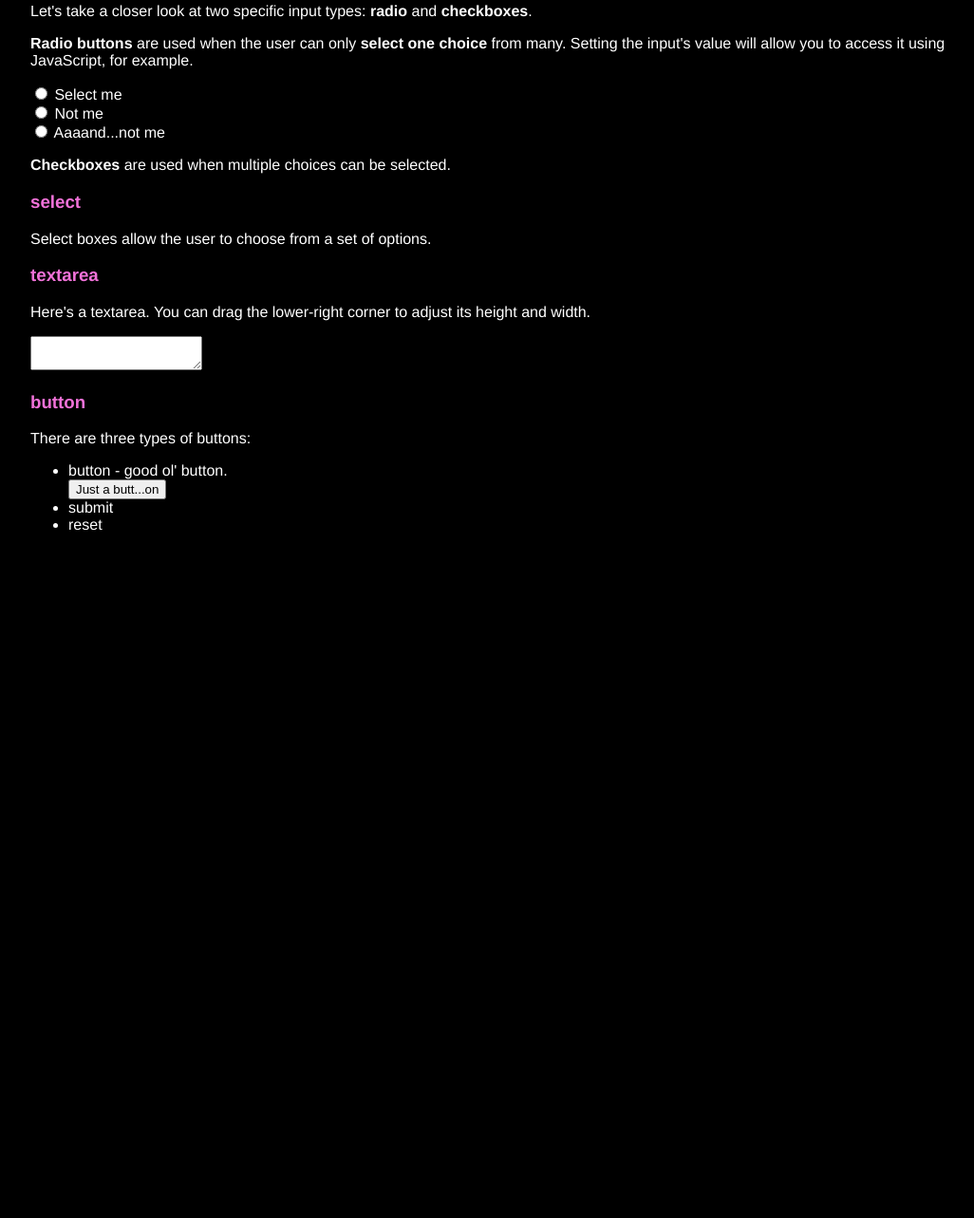
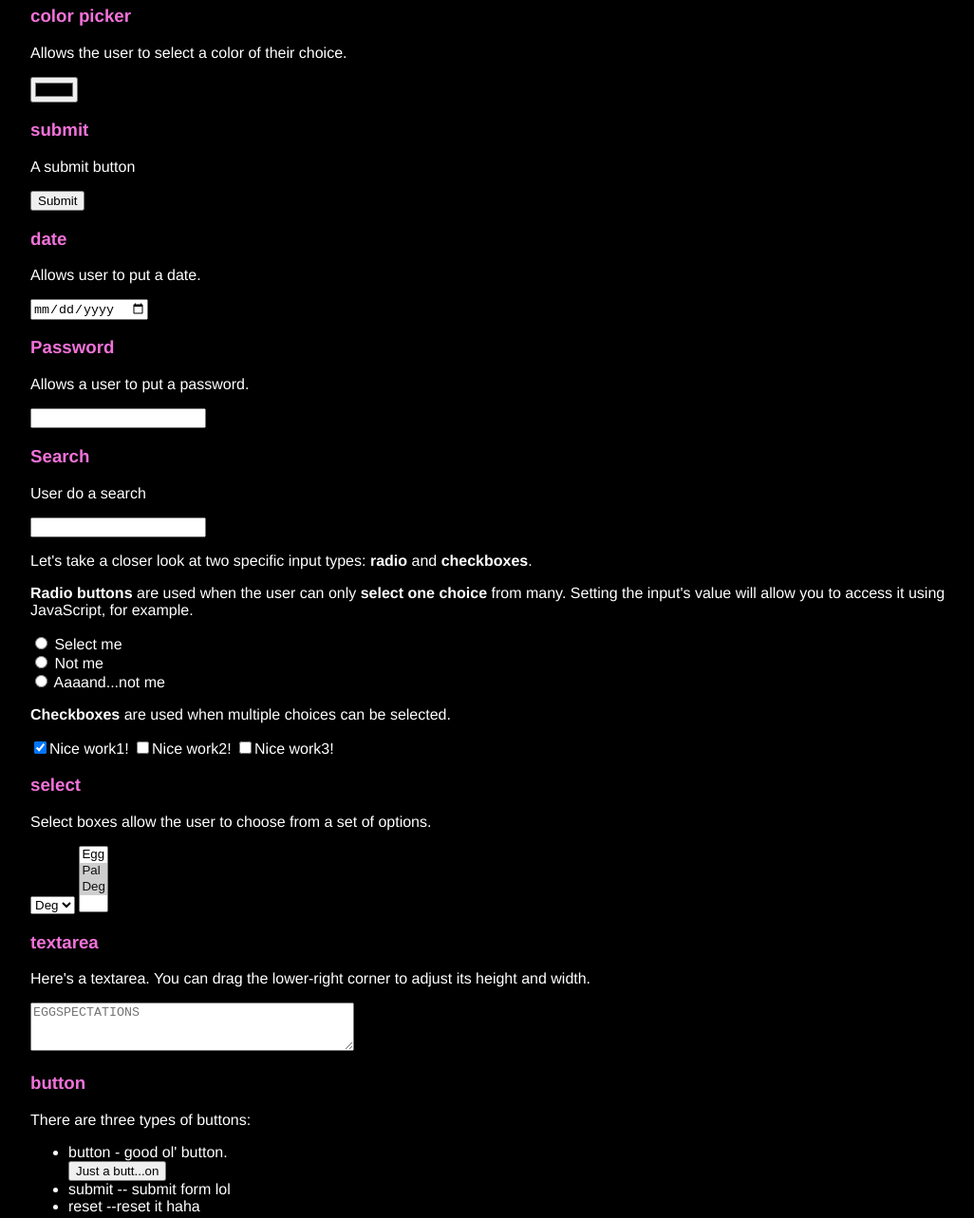
Before and after one commit to tom-con/htmlforms, a plain HTML site: page index.html in a window 1280 px wide. Shown: the part 604-1887 px from the top of the page at 95% size, without its empty margins (96-1122 px from the left). Before the commit the page ends 1182 px from the top, so only its background shows below. Drawn offline with Linux system fonts and the light colour scheme.

Commit message:
Adds it all

```diff
--- a/index.html
+++ b/index.html
@@ -8,7 +8,7 @@
   <body>
     <h1>An Informative Lesson on Forms</h1>
     <!-- Insert you and your partner's name between the spans -->
-    <h2>by: <span id="partner1"></span> and <span id="partner2"></span></h2>
+    <h2>by: <span id="partner1">Tom</span> and <span id="partner2">Megan</span></h2>
     <p>Welcome knowledge-seeker. You seem to have stumbled upon this <strong>informative lesson on web forms.</strong> Let's get into it.</p>
     <h3>Wat is a <strong>web form</strong>?</h3>
     <p>A <strong>web form</strong> are the main way of getting information from your user into your application. Sometimes this information goes to a server to be saved in a database. Sometimes it's stored just in the browser. Look. Here are some sites that use forms.</p>
@@ -17,8 +17,12 @@
         <a href="https://www.sporcle.com/games/GeoGod/allharrypotter">Harry Potter Top 200 Sporcle</a>
       </li>
       <!-- Add in two more sites that have forms -->
-      <li></li>
-      <li></li>
+      <li>
+        <a href="https://www.facebook.com/login.php">Facebook Login</a>
+      </li>
+      <li>
+        <a href="https://www.twitter.com/signup">Twitter Signup</a>
+      </li>
     </ul>
     <h3>Form Elements: Control Tags</h3>
     <p><strong>Control tags</strong> are tags that build elements which a user can control to give information. There are four control tags:</p>
@@ -32,33 +36,69 @@
     <p>The default and most common type of input element is the single-line text field. We specify this using the <strong>type</strong> attribute and set it to "text".</p>
     <input type="text">
     <!-- Find 4-6 other input types (not radio or checkboxes) and put them below with brief descriptions of what they do. -->
+    <h3>color picker</h3>
+    <p>Allows the user to select a color of their choice.</p>
+    <input type="color">
+    <h3>submit</h3>
+    <p>A submit button</p>
+    <input type="submit">
+    <h3>date</h3>
+    <p>Allows user to put a date.</p>
+    <input type="date">
+    <h3>Password</h3>
+    <p>Allows a user to put a password.</p>
+    <input type="password">
+    <h3>Search</h3>
+    <p>User do a search</p>
+    <input type="search">
+
+
     <p>Let's take a closer look at two specific input types: <strong>radio</strong> and <strong>checkboxes</strong>.</p>
     <p><strong>Radio buttons</strong> are used when the user can only <strong>select one choice</strong> from many. Setting the input's value will allow you to access it using JavaScript, for example.
-    <!-- Find out how to adjust the name attribute so that only one radio button out of the three may be selected and add a sentence or two describing the rule. -->
+    <!-- Find out how to adjust the name attribute so that only one radio button out of the three may be selected and add a sentence or two describing the 1rule. -->
     </p>
-    <input type="radio" name="" value=""> Select me <br>
-    <input type="radio" name="" value=""> Not me <br>
-    <input type="radio" name="" value=""> Aaaand...not me <br>
+    <form>
+      <input type="radio" name="share" value="purple"> Select me <br>
+      <input type="radio" name="share" value="eggplant"> Not me <br>
+      <input type="radio" name="share" value="egg"> Aaaand...not me <br>
+    </form>
     <p><strong>Checkboxes</strong> are used when multiple choices can be selected.</p>
     <!-- Below, create three checkboxes with different values, and add an attribute to one of them that makes it checked by default. Add a paragraph describing some rules you found when setting checkbox attributes. -->
+    <form>
+      <input type="checkbox" id="chk1" value="firstchk" checked>Nice work1!
+      <input type="checkbox" id="chk2" value="secondchk">Nice work2!
+      <input type="checkbox" id="chk3" value="thirdchk">Nice work3!
+    </form>
+
     <h3>select</h3>
     <p>Select boxes allow the user to choose from a set of options.</p>
     <!-- Create a select box with three options and have the third one be selected by default -->
+    <select name="select">
+      <option value="Egg">Egg</option>
+      <option value="Pal">Pal</option>
+      <option value="Deg" selected>Deg</option>
+    </select>
     <!-- Create a select box with three options and have the second and third one be selected by default -->
+    <select name="select" multiple>
+      <option value="Egg">Egg</option>
+      <option value="Pal" selected>Pal</option>
+      <option value="Deg" selected>Deg</option>
+    </select>
+
     <h3>textarea</h3>
     <p>Here's a textarea. You can drag the lower-right corner to adjust its height and width.</p>
     <!-- Find out what other attributes you can control to set a default width and height. -->
-    <textarea></textarea>
+    <textarea rows="3" cols="40" maxlength="15" placeholder="EGGSPECTATIONS"></textarea>
     <h3>button</h3>
     There are three types of buttons:
     <ul>
       <li>button - good ol' button.<br>
         <button type="button">Just a butt...on</button>
       </li>
-      <li>submit <!-- Describe the point of a submit button when nested in a form and include an example -->
+      <li>submit -- submit form lol
 
       </li>
-      <li>reset <!-- Describe the point of a reset button when nested in a form and include an example -->
+      <li>reset --reset it haha
 
       </li>
     </ul>
```
